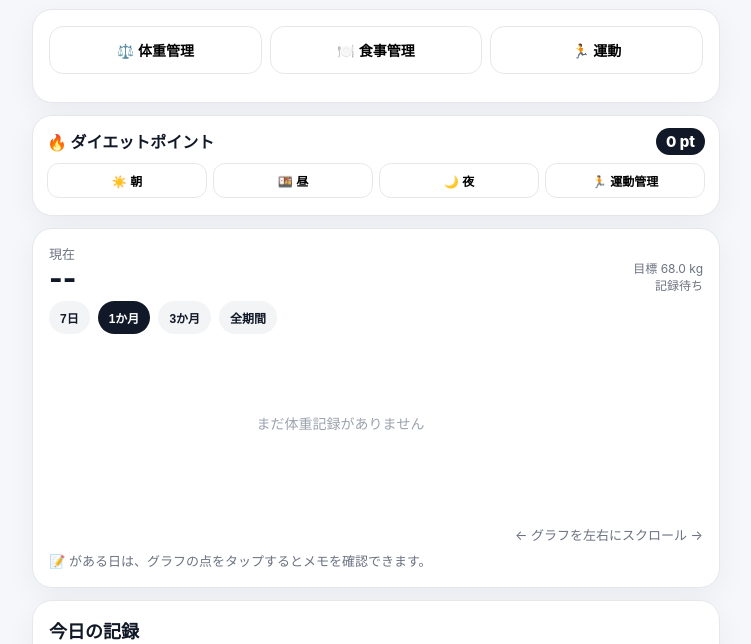
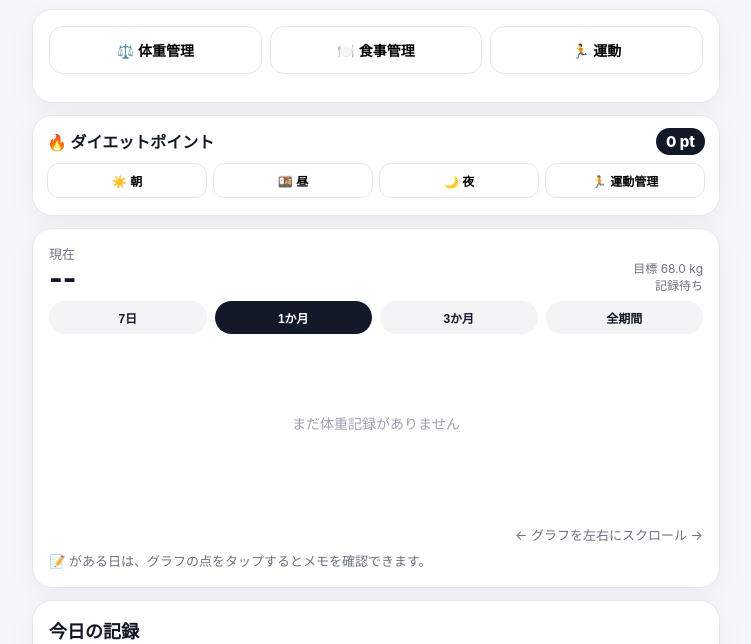
Before and after one commit to nishinomasashi84-svg/weight-pwa, a plain HTML site: page index.html in a window 1280 px wide. Shown: the part 79-723 px from the top of the page, without its empty margins (264-1015 px from the left). Drawn offline with Linux system fonts and the light colour scheme.

Commit message:
Fit weight chart to viewport for every date range

```diff
--- a/index.html
+++ b/index.html
@@ -15,7 +15,7 @@
     .wrap{max-width:720px;margin:auto;padding:16px}.head{display:flex;justify-content:space-between;align-items:center;margin:6px 0 12px}h1{font-size:28px;margin:0}.sub{color:var(--muted);font-size:13px;line-height:1.5}
     .card{background:var(--card);border:1px solid var(--line);border-radius:var(--radius);padding:16px;margin-bottom:12px;box-shadow:0 8px 30px rgba(17,24,39,.05)}
     .chartTop{display:flex;justify-content:space-between;align-items:flex-end;gap:12px;margin-bottom:8px}.latest{font-size:29px;font-weight:850;line-height:1}.goalText{font-size:12px;color:var(--muted);text-align:right}.rangeTabs,.recordTabs{display:flex;gap:8px;overflow:auto;scrollbar-width:none}.rangeTabs::-webkit-scrollbar,.recordTabs::-webkit-scrollbar{display:none}.rangeBtn{padding:8px 11px;border:0;border-radius:999px;background:#f3f4f6;color:#111827;font-size:12px;font-weight:700}.rangeBtn.active{background:#111827;color:#fff}
-    .chartScroll{width:100%;overflow-x:auto;overflow-y:hidden;-webkit-overflow-scrolling:touch;overscroll-behavior-x:contain;touch-action:pan-x pan-y}.chartScroll canvas{width:auto;max-width:none;height:190px;display:block;touch-action:pan-x pan-y}.recordTabs{margin-bottom:12px}.tabBtn{flex:1;min-width:94px;border:1px solid var(--line);background:#fff;padding:13px 10px;border-radius:14px;font-size:14px;font-weight:800}.tabBtn.active{background:#111827;color:#fff;border-color:#111827}.panel{display:none}.panel.active{display:block}
+    .rangeTabs{display:grid;grid-template-columns:repeat(4,minmax(0,1fr));overflow:visible}.rangeTabs .rangeBtn{min-width:0;padding-inline:4px;white-space:nowrap}.chartScroll{width:100%;min-width:0;max-width:100%;overflow:hidden;touch-action:pan-y}.chartScroll canvas{width:100%;max-width:100%;height:190px;display:block;touch-action:pan-y}.recordTabs{margin-bottom:12px}.tabBtn{flex:1;min-width:94px;border:1px solid var(--line);background:#fff;padding:13px 10px;border-radius:14px;font-size:14px;font-weight:800}.tabBtn.active{background:#111827;color:#fff;border-color:#111827}.panel{display:none}.panel.active{display:block}
     .sectionTitle{font-size:18px;font-weight:850;margin-bottom:4px}.row{display:grid;grid-template-columns:minmax(0,1fr) minmax(0,1fr);gap:10px;align-items:end}.field{min-width:0;width:100%;max-width:100%;overflow:hidden}label{display:block;font-size:12px;color:var(--muted);margin:0 0 6px}input,select,textarea{width:100%;max-width:100%;min-width:0;box-sizing:border-box;padding:14px;border:1px solid var(--line);border-radius:14px;background:#fff;font-size:16px}input,select{height:52px}textarea{min-height:74px;resize:vertical}.gap{height:10px}button{border:0;border-radius:14px;padding:14px 16px;font-weight:800;font-size:15px}.primary{background:#111827;color:#fff}.ghost{background:#eef0f4;color:#111827}.danger{background:#fee2e2;color:#991b1b}.full{width:100%}
     input[type="date"]{-webkit-appearance:none;appearance:none;display:block;width:100%;max-width:100%;min-width:0;box-sizing:border-box;height:52px;line-height:normal;text-align:center;padding:0 14px;position:relative}
     input[type="date"]::-webkit-date-and-time-value{display:flex;align-items:center;justify-content:center;box-sizing:border-box;min-width:0;width:100%;height:50px;min-height:50px;text-align:center;margin:0;padding:0;line-height:normal;transform:none}
@@ -85,7 +85,7 @@
     <div class="rangeTabs" id="rangeTabs">
       <button class="rangeBtn" data-days="7">7日</button><button class="rangeBtn active" data-days="30">1か月</button><button class="rangeBtn" data-days="90">3か月</button><button class="rangeBtn" data-days="0">全期間</button>
     </div>
-    <div class="chartScroll" id="chartScroll" aria-label="体重グラフ・左右にスクロールできます"><canvas id="chart" width="680" height="190"></canvas></div>
+    <div class="chartScroll" id="chartScroll" aria-label="体重グラフ・選択期間を全体表示"><canvas id="chart" width="680" height="190"></canvas></div>
     <div class="sub" style="text-align:right;margin-top:2px">← グラフを左右にスクロール →</div>
     <div class="sub" style="margin-top:6px">📝 がある日は、グラフの点をタップするとメモを確認できます。</div>
   </section>
@@ -166,7 +166,7 @@ function setMainPanel(panelId,toggle=true){
   if(b&&p){b.classList.add('active');p.classList.add('active')}
 }
 document.querySelectorAll('[data-panel]').forEach(b=>b.addEventListener('click',()=>setMainPanel(b.dataset.panel,true)));
-document.querySelectorAll('.rangeBtn').forEach(b=>b.addEventListener('click',()=>{document.querySelectorAll('.rangeBtn').forEach(x=>x.classList.remove('active'));b.classList.add('active');rangeDays=Number(b.dataset.days);renderChart();$('#chartScroll').scrollLeft=$('#chartScroll').scrollWidth}));
+document.querySelectorAll('.rangeBtn').forEach(b=>b.addEventListener('click',()=>{document.querySelectorAll('.rangeBtn').forEach(x=>x.classList.remove('active'));b.classList.add('active');rangeDays=Number(b.dataset.days);renderChart()}));
 document.querySelectorAll('.logBtn').forEach(b=>b.addEventListener('click',()=>{document.querySelectorAll('.logBtn').forEach(x=>x.classList.remove('active'));b.classList.add('active');currentLog=b.dataset.log;renderLogs()}));
 
 const DIET_RULES={breakfast:{label:'朝ごはん',opts:{'ライト':5,'ミドル':0,'ヘビー':-5}},lunch:{label:'昼ごはん',opts:{'ライト':5,'ミドル':0,'ヘビー':-5}},dinner:{label:'夜ごはん',opts:{'ライト':10,'ミドル':0,'ヘビー':-10}},exercise:{label:'運動',opts:{'なし':0,'軽め':5,'普通':10,'しっかり':20}}};
@@ -202,19 +202,21 @@ function chartData(){const all=sortByDate(load(KEY));const today=dateNumber(loca
 function renderChart(){
   const c=$('#chart'),scroller=$('#chartScroll'),ctx=c.getContext('2d'),dpr=window.devicePixelRatio||1,h=190;
   const {data,start,end}=chartData(),days=Math.round((end-start)/86400000)+1;
-  const w=Math.max(scroller.clientWidth||340,42+16+Math.max(1,days-1)*23);
-  c.style.width=w+'px';c.style.height=h+'px';c.width=Math.round(w*dpr);c.height=Math.round(h*dpr);ctx.setTransform(dpr,0,0,dpr,0,0);ctx.clearRect(0,0,w,h);chartHitPoints=[];
+  const w=scroller.clientWidth;if(w<=0)return;
+  c.style.width='100%';c.style.height=h+'px';c.width=Math.round(w*dpr);c.height=Math.round(h*dpr);ctx.setTransform(dpr,0,0,dpr,0,0);ctx.clearRect(0,0,w,h);chartHitPoints=[];
   if(!data.length){ctx.fillStyle='#9ca3af';ctx.font='14px -apple-system';ctx.textAlign='center';ctx.fillText('まだ体重記録がありません',w/2,h/2);return}
   let vals=data.map(x=>Number(x.weight)),min=Math.min(...vals,GOAL),max=Math.max(...vals,GOAL);if(max-min<2){max+=1;min-=1}
   const pad={l:42,r:16,t:18,b:37},cw=w-pad.l-pad.r,ch=h-pad.t-pad.b,yy=v=>pad.t+(max-v)/(max-min)*ch;
   const duration=Math.max(86400000,end-start),xx=date=>pad.l+(dateNumber(date)-start)/duration*cw;
   ctx.strokeStyle='#e5e7eb';ctx.lineWidth=1;
   for(let i=0;i<4;i++){const y=pad.t+i*ch/3;ctx.beginPath();ctx.moveTo(pad.l,y);ctx.lineTo(w-pad.r,y);ctx.stroke()}
-  const step=days<=7?(cw/(days-1||1)<75?2:1):days<=31?5:days<=100?7:14;
-  const tickOffsets=[];for(let i=0;i<days;i+=step)tickOffsets.push(i);
-  if(days>1&&days-1-tickOffsets.at(-1)>=Math.ceil(66/Math.max(1,cw/(days-1))))tickOffsets.push(days-1);
   ctx.fillStyle='#6b7280';ctx.font='10px -apple-system';ctx.textAlign='center';
-  tickOffsets.forEach(i=>{const x=pad.l+(i*86400000/duration)*cw,s=isoDay(start+i*86400000);ctx.strokeStyle='#f0f1f4';ctx.beginPath();ctx.moveTo(x,pad.t);ctx.lineTo(x,pad.t+ch);ctx.stroke();ctx.fillStyle='#6b7280';ctx.textAlign=i===0?'left':i===days-1?'right':'center';ctx.fillText(dayLabel(s),x,h-12)});
+  const crossYear=new Date(start).getUTCFullYear()!==new Date(end).getUTCFullYear();
+  const tickLabel=i=>{const s=isoDay(start+i*86400000),d=new Date(s);return crossYear?d.getUTCFullYear()+'/'+(d.getUTCMonth()+1)+'/'+d.getUTCDate():days<=7?dayLabel(s):(d.getUTCMonth()+1)+'/'+d.getUTCDate()};
+  const sampleWidth=ctx.measureText(crossYear?'2099/12/31':days<=7?'12/31(水)':'12/31').width;
+  const intervals=Math.min(days-1,Math.max(1,Math.floor(cw/(sampleWidth*1.5+8))));
+  const tickOffsets=intervals?Array.from({length:intervals+1},(_,i)=>Math.round(i*(days-1)/intervals)):[0];
+  tickOffsets.forEach(i=>{const x=pad.l+(i*86400000/duration)*cw;ctx.strokeStyle='#f0f1f4';ctx.beginPath();ctx.moveTo(x,pad.t);ctx.lineTo(x,pad.t+ch);ctx.stroke();ctx.fillStyle='#6b7280';ctx.textAlign=i===0?'left':i===days-1?'right':'center';ctx.fillText(tickLabel(i),x,h-12)});
   ctx.setLineDash([5,5]);ctx.strokeStyle='#0f766e';ctx.beginPath();ctx.moveTo(pad.l,yy(GOAL));ctx.lineTo(w-pad.r,yy(GOAL));ctx.stroke();ctx.setLineDash([]);
   ctx.fillStyle='#0f766e';ctx.font='11px -apple-system';ctx.textAlign='left';ctx.fillText('68kg',pad.l+4,Math.max(11,yy(GOAL)-5));
   ctx.strokeStyle='#111827';ctx.lineWidth=2.5;ctx.beginPath();data.forEach((r,i)=>{const x=xx(r.date),y=yy(Number(r.weight));i?ctx.lineTo(x,y):ctx.moveTo(x,y)});ctx.stroke();
@@ -227,7 +229,7 @@ function renderLogs(){const box=$('#logHistory');box.innerHTML='';if(currentLog=
 if(currentLog==='meal'){const a=[...load(MEAL_KEY)].sort((x,y)=>(y.date+String(y.id)).localeCompare(x.date+String(x.id)));if(!a.length)return box.innerHTML='<div class="empty">食事記録はまだありません</div>';a.slice(0,40).forEach(r=>{const div=document.createElement('div');div.className='item';div.innerHTML=`<div class="itemMain"><div class="itemTitle">${esc(r.name)}</div><div class="itemMeta">${esc(r.date)} ・ ${esc(r.type)}</div></div><div class="itemActions"><b>${Number(r.kcal)} kcal</b><button class="ghost edit">編集</button><button class="danger del">削除</button></div>`;div.querySelector('.edit').onclick=()=>{editingMealId=r.id;$('#mealDate').value=r.date;$('#mealType').value=r.type;$('#mealName').value=r.name;$('#mealKcal').value=r.kcal;$('#saveMealBtn').textContent='変更を保存';setMainPanel('mealPanel',false);window.scrollTo({top:250,behavior:'smooth'})};div.querySelector('.del').onclick=()=>{if(confirm('この食事記録を削除しますか？')){save(MEAL_KEY,load(MEAL_KEY).filter(x=>x.id!==r.id));render()}};box.appendChild(div)})}
 if(currentLog==='exercise'){const a=[...load(EXERCISE_KEY)].sort((x,y)=>(y.date+String(y.id)).localeCompare(x.date+String(x.id)));if(!a.length)return box.innerHTML='<div class="empty">運動記録はまだありません</div>';a.slice(0,40).forEach(r=>{const div=document.createElement('div');div.className='item';div.innerHTML=`<div class="itemMain"><div class="itemTitle">${esc(r.type)}</div><div class="itemMeta">${esc(r.date)} ・ ${Number(r.minutes)}分${r.memo?' ・ '+esc(r.memo):''}</div></div><div class="itemActions"><b>${Number(r.kcal)} kcal</b><button class="ghost edit">編集</button><button class="danger del">削除</button></div>`;div.querySelector('.edit').onclick=()=>{editingExerciseId=r.id;$('#exerciseDate').value=r.date;$('#exerciseType').value=r.type;$('#exerciseMinutes').value=r.minutes;$('#exerciseKcal').value=r.kcal;$('#exerciseMemo').value=r.memo||'';$('#saveExerciseBtn').textContent='変更を保存';setMainPanel('exercisePanel',false);window.scrollTo({top:250,behavior:'smooth'})};div.querySelector('.del').onclick=()=>{if(confirm('この運動記録を削除しますか？')){save(EXERCISE_KEY,load(EXERCISE_KEY).filter(x=>x.id!==r.id));render()}};box.appendChild(div)})}}
 function applyMealImport(){const p=new URLSearchParams(location.search);const name=p.get('meal')||p.get('name'),kcal=p.get('kcal'),type=p.get('type'),date=p.get('date');if(!name&&!kcal)return;if(date)$('#mealDate').value=date;if(type&&['朝食','昼食','夕食','間食'].includes(type))$('#mealType').value=type;if(name)$('#mealName').value=name;if(kcal)$('#mealKcal').value=kcal;else updateMealEstimate();$('#mealNotice').textContent='ChatGPTから受け取った食事内容を入れました。確認して保存してください。';$('#mealNotice').classList.remove('hidden');document.querySelector('[data-panel="mealPanel"]').click()}
-window.addEventListener('resize',renderChart);render();$('#chartScroll').scrollLeft=$('#chartScroll').scrollWidth;applyMealImport();if('serviceWorker' in navigator)navigator.serviceWorker.register('./sw.js').catch(()=>{});
+window.addEventListener('resize',renderChart);render();applyMealImport();if('serviceWorker' in navigator)navigator.serviceWorker.register('./sw.js').catch(()=>{});
 </script>
 </body>
 </html>
```
